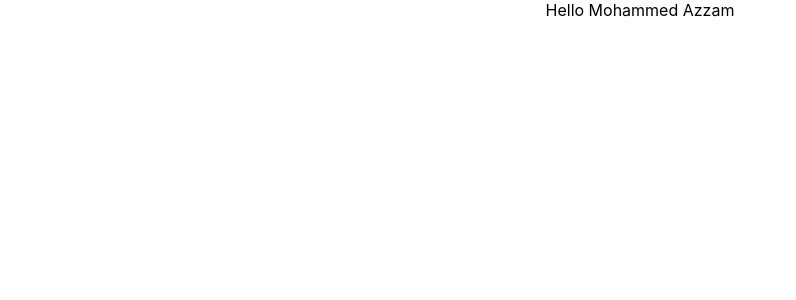
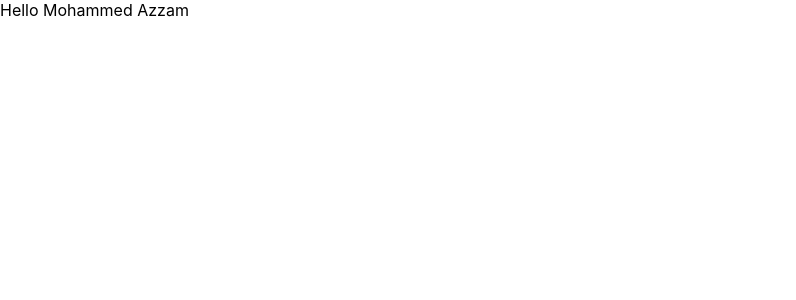
Before and after one commit to Mohammedazzam/React-Beginner2, a React (Create React App) app: page / in a window 1280 px wide. Shown: the top 300 px of the page, without its empty margins (0-796 px from the left). Built offline with nearby package versions, Linux system fonts and the light colour scheme.

Commit message:
(class component & function component)الفرق بين

```diff
--- a/src/App.js
+++ b/src/App.js
@@ -1,11 +1,26 @@
-import './App.css';
 
-function App() {
-  return (
-    <div className="App">
-      Hello Mohammed Azzam
-    </div>
-  );
+// function App() {
+//   return (
+//     <div className="App">
+//       Hello Mohammed Azzam
+//     </div>
+//   );
+// }
+
+// export default App;
+
+
+
+import React, {Component} from "react";
+
+class App extends Component{
+  render() {
+    return (
+      <div className="App">
+        Hello Mohammed Azzam
+      </div>
+    );
+  }
 }
 
 export default App;
```
